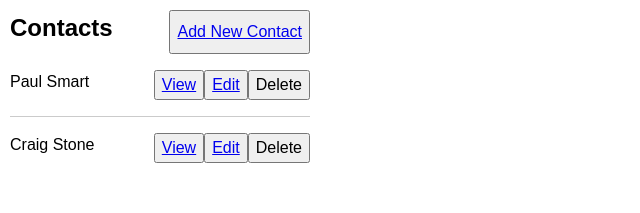
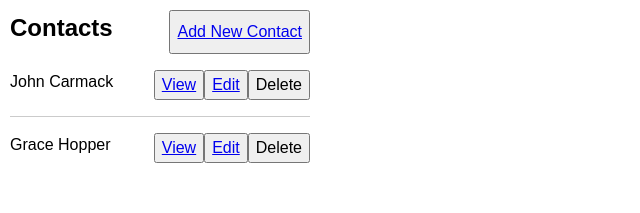
Before and after one commit to boolean-uk/react-address-book, a React (Create React App) app: page /contacts/add in a window 1280 px wide. Shown: the top 213 px of the page, without its empty margins (0-640 px from the left). Built offline with nearby package versions, Linux system fonts and the light colour scheme; data requests are answered from the project's data file.

Commit message:
meetings update + changed dependencies

```diff
--- a/db/db.json
+++ b/db/db.json
@@ -1,41 +1,47 @@
 {
   "contacts": [
     {
-      "firstName": "Paul",
-      "lastName": "Smart",
-      "street": "6 Trenchmead Gardens",
-      "city": "Basingstoke",
-      "postcode": "RG24 9SZ",
-      "email": "n/a",
-      "twitter": "https://twitter.com/pdsmart6",
-      "linkedin": "https://www.linkedin.com/in/paul-smart-0a7109179/",
-      "isBlocked": false,
-      "id": 1
+      "id": 1,
+      "firstName": "John",
+      "lastName": "Carmack",
+      "street": "10 Keen Street",
+      "city": "London"
     },
     {
-      "firstName": "Craig",
-      "lastName": "Stone",
-      "street": "Maltings Close",
-      "city": "Baldock",
-      "postcode": "SG76RF",
-      "email": "kreg@gmail.com",
-      "twitter": "n/a",
-      "linkedin": "n/a",
-      "isBlocked": false,
-      "id": 2
-    }],
+      "id": 2,
+      "firstName": "Grace",
+      "lastName": "Hopper",
+      "street": "32 Deebug Road",
+      "city": "London"
+    }
+  ],
   "meetings": [
     {
       "id": 1,
-    "date": ["Tuesday","Wednesday"],
-    "time": ["13:00","14:00"],
-    "location": ["Mars","Jupiter"]
+      "date": [
+        "Tuesday",
+        "Wednesday"
+      ],
+      "time": [
+        "13:00",
+        "14:00"
+      ],
+      "location": [
+        "Mars",
+        "Jupiter"
+      ]
     },
     {
       "id": 2,
-    "date": ["Monday"],
-    "time": ["09:00"],
-    "location": ["Io"]
+      "date": [
+        "Monday"
+      ],
+      "time": [
+        "09:00"
+      ],
+      "location": [
+        "Io"
+      ]
     }
   ]
 }
--- a/src/App.js
+++ b/src/App.js
@@ -9,12 +9,11 @@ import "./styles/styles.css"
 
 export default function App() {
   const [contacts, setContacts] = useState([])
-  const [sensor,setSensor] = useState(false)
 
   useEffect(() => contacts && fetch("http://localhost:4000/contacts")
           .then(res => res.json())
           .then(json => setContacts(() => json))
-          , [sensor])
+          , [])
 
   return (
     <>
@@ -24,10 +23,10 @@ export default function App() {
       <main>
         <Routes>
           <Route path="/">Nowt</Route>
-          <Route path="/add" element={<ContactsAdd setSensor={setSensor}/>}/>
+          <Route path="/add" element={<ContactsAdd contacts={contacts} setContacts={setContacts}/>}/>
           <Route path="/:id" element={<ContactsView/>}/>
           <Route path="/:id/meetings" element={<Meetings/>}/>
-          <Route path="/:id/edit" element={<ContactsEdit setSensor={setSensor}/>}/>
+          <Route path="/:id/edit" element={<ContactsEdit contacts={contacts} setContacts={setContacts}/>}/>
         </Routes>
       </main>
     </>
--- a/src/components/ContactEdit.js
+++ b/src/components/ContactEdit.js
@@ -16,7 +16,7 @@ function ContactsEdit(props) {
         isBlocked: false
       }
 
-    const {setSensor} = props
+    const {contacts, setContacts} = props
     const [formData,setFormData] = useState(empty)
     const navigate = useNavigate()
     const params = useParams()
@@ -38,8 +38,8 @@ function ContactsEdit(props) {
     event.preventDefault()
     fetch(`http://localhost:4000/contacts/${params.id}`, options)
     .then(res=>res.json())
-    .then(() => {
-        setSensor(prev => !prev)
+    .then(json => {
+        setContacts(contacts => contacts.map(contact => contact.id == json.id ? json : contact))
         navigate(`/${params.id}`)
         })
     }
--- a/src/components/ContactsAdd.js
+++ b/src/components/ContactsAdd.js
@@ -16,7 +16,7 @@ function ContactsAdd(props) {
     isBlocked: false
   }
 
-  const { setSensor, edit } = props
+  const { contacts, setContacts } = props
   const [formData,setFormData] = useState(empty)
   const navigate = useNavigate()
 
@@ -32,9 +32,10 @@ function ContactsAdd(props) {
     event.preventDefault()
     fetch("http://localhost:4000/contacts", options)
     .then(res=>res.json())
-    .then(() => {
-      setSensor(prev => !prev)
-      setFormData(empty)})
+    .then(json => {
+      setContacts(contacts => [...contacts, json])
+      setFormData(empty)
+    })
       navigate('/')
   }
 
```
Lines whose indentation alone changed are shown as unchanged.
